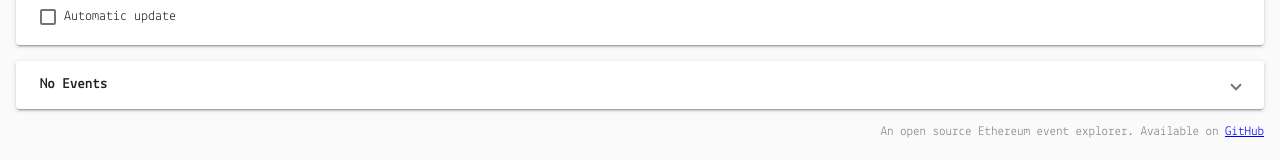
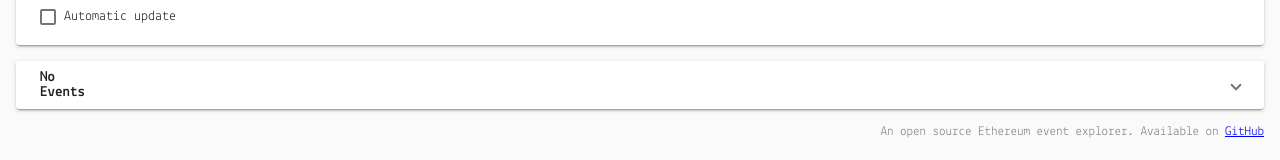
Before and after one commit to MarkusSprunck/ethereum-event-scan, an Angular app: page / in a window 1280 px wide. Shown: the part 310-470 px from the top of the page. Built offline with nearby package versions, Linux system fonts and the light colour scheme; what web3 would draw is missing.

Commit message:
Show progress bar during event loading

```diff
--- a/package.json
+++ b/package.json
@@ -24,7 +24,7 @@
     "@angular/flex-layout": "9.0.0-beta.31",
     "@angular/forms": "9.0.4",
     "@angular/localize": "9.0.4",
-    "@angular/material": "9.0.1",
+    "@angular/material": "^9.0.1",
     "@angular/platform-browser": "9.0.4",
     "@angular/platform-browser-dynamic": "9.0.4",
     "@angular/router": "9.0.4",
--- a/src/app/app.module.ts
+++ b/src/app/app.module.ts
@@ -58,8 +58,8 @@ import {FlexModule} from '@angular/flex-layout';
 import {EventsListResponsiveDirective} from './components/events-table/directives/events-list-responsive.directive'
 import {ThemeService} from "./services/theme.service";
 import {MatSlideToggleModule} from "@angular/material/slide-toggle";
-import {MatButtonToggleModule} from "@angular/material/button-toggle";
 import {MatSliderModule} from "@angular/material/slider";
+import {MatProgressBarModule} from "@angular/material/progress-bar";
 
 @NgModule({
     declarations: [
@@ -108,7 +108,8 @@ import {MatSliderModule} from "@angular/material/slider";
         MatListModule,
         FlexModule,
         MatSlideToggleModule,
-        MatSliderModule
+        MatSliderModule,
+        MatProgressBarModule
     ],
     exports: [EventsListResponsiveDirective],
     providers: [Reader, DecimalPipe,
--- a/src/app/components/events-table/events-table.component.css
+++ b/src/app/components/events-table/events-table.component.css
@@ -21,6 +21,16 @@ img {
     text-decoration: underline;
 }
 
+.mat-expansion-panel-header-title {
+    flex-grow: 0;
+}
+.mat-expansion-panel-header-description {
+    flex-grow: 10;
+}
+
+.mat-progress-bar {
+    margin-top: 0.4rem;
+}
 
 @media (min-width: 769px) {
 
--- a/src/app/components/events-table/events-table.component.html
+++ b/src/app/components/events-table/events-table.component.html
@@ -6,21 +6,32 @@
         <mat-expansion-panel [expanded]="panelOpenState">
 
             <mat-expansion-panel-header>
-                <mat-panel-title><span [innerText]="panelMessage()"></span></mat-panel-title>
-                <mat-panel-description></mat-panel-description>
+
+                <mat-panel-title>
+                    <span [innerText]="panelMessage()">
+                    </span>
+                </mat-panel-title>
+
+                <mat-panel-description>
+                    <mat-progress-bar *ngIf="showSpinner()"
+                                      mode="indeterminate"></mat-progress-bar>
+                </mat-panel-description>
+
             </mat-expansion-panel-header>
 
 
             <div class="search-div">
                 <mat-form-field color='primary' style="width: 100%;">
                     <label>
-                        <input (keyup)="updateSearchValue()" [value]="searchKey" autocomplete="off" formControlName="searchKey" id="searchKey" matInput placeholder="Search">
+                        <input (keyup)="updateSearchValue()" [value]="searchKey"
+                               autocomplete="off" formControlName="searchKey"
+                               id="searchKey" matInput placeholder="Search">
                     </label>
                 </mat-form-field>
             </div>
 
 
-            <table [dataSource]="listData" mat-table matSort matTableResponsive >
+            <table [dataSource]="listData" mat-table matSort matTableResponsive>
 
 
                 <ng-container matColumnDef="image">
@@ -55,7 +66,8 @@
                 <ng-container matColumnDef="block">
                     <th *matHeaderCellDef mat-header-cell>Block</th>
                     <td *matCellDef="let element" mat-cell>
-                        <a (click)="detailsDialog.openDetailsDialog($event, element.block, '', eventReader)" class="table-link" href="" rel="nofollow">
+                        <a (click)="detailsDialog.openDetailsDialog($event, element.block, '', eventReader)"
+                           class="table-link" href="" rel="nofollow">
                             <div innerHTML="{{ element.block | highlight : searchKey}}"></div>
                         </a>
                     </td>
@@ -64,9 +76,12 @@
                 <ng-container matColumnDef="trxHash">
                     <th *matHeaderCellDef mat-header-cell>Trx</th>
                     <td *matCellDef="let element" mat-cell>
-                        <a (click)="detailsDialog.openDetailsDialog($event, '', element.trxHash, eventReader)" class="table-link" href="" rel="nofollow">
-                            <div *ngIf="!(screenWidth > 1300)" innerHTML="{{ element.trxHashShort | highlight : searchKey}}"></div>
-                            <div *ngIf="screenWidth > 1300" innerHTML="{{ element.trxHash | highlight : searchKey}}"></div>
+                        <a (click)="detailsDialog.openDetailsDialog($event, '', element.trxHash, eventReader)"
+                           class="table-link" href="" rel="nofollow">
+                            <div *ngIf="!(screenWidth > 1300)"
+                                 innerHTML="{{ element.trxHashShort | highlight : searchKey}}"></div>
+                            <div *ngIf="screenWidth > 1300"
+                                 innerHTML="{{ element.trxHash | highlight : searchKey}}"></div>
                         </a>
                     </td>
                 </ng-container>
@@ -90,7 +105,8 @@
 
             </table>
 
-            <mat-paginator [pageSizeOptions]="[5, 10, 20]" [pageSize]="5" showFirstLastButtons></mat-paginator>
+            <mat-paginator [pageSizeOptions]="[5, 10, 20]" [pageSize]="5"
+                           showFirstLastButtons></mat-paginator>
 
         </mat-expansion-panel>
 
--- a/src/app/components/events-table/events-table.component.ts
+++ b/src/app/components/events-table/events-table.component.ts
@@ -111,4 +111,7 @@ export class EventsTableComponent implements OnInit {
         return  (elementID >= minID) && (elementID <= maxID)
     }
 
+    showSpinner() {
+        return this.eventReader.runningJobs > 0;
+    }
 }
```
